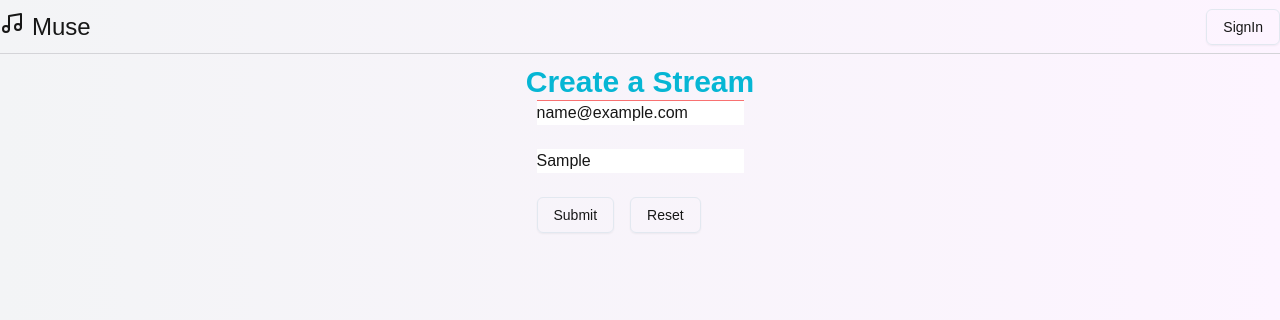
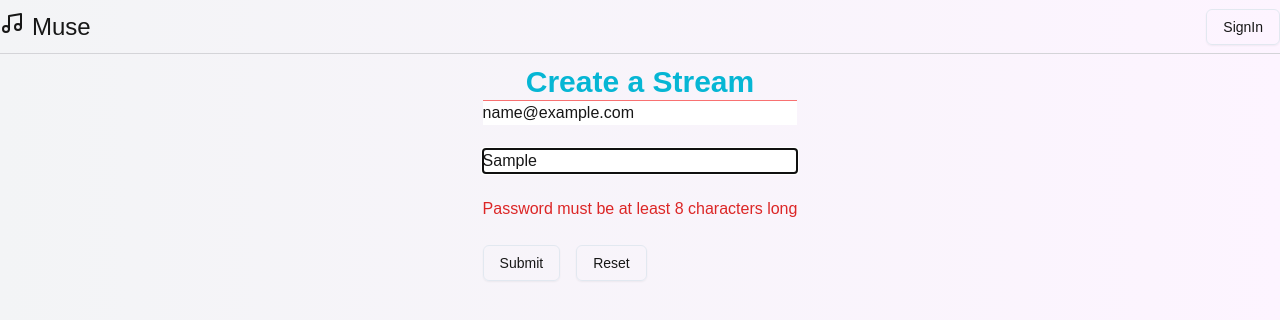
Before and after one commit to PRABHAT1SHUKLA/scheduler, a Next.js app: page /createStream in a window 1280 px wide. Both pictures are taken after typing "name@example.com", "Sample" into the empty fields and a click on the button "Submit". Shown: the top 320 px of the page. Built offline with nearby package versions, Linux system fonts and the light colour scheme; no server answers.

Commit message:
react-hook form validation and loading state using formstate object

```diff
--- a/app/createStream/page.tsx
+++ b/app/createStream/page.tsx
@@ -9,10 +9,14 @@ type FormFields = {
 
 export default function Create(){
 
-   const { register , handleSubmit} = useForm <FormFields>()
+   const { register , handleSubmit , formState: {errors,isSubmitting}} = useForm <FormFields>()
 
-   const onSubmit: SubmitHandler<FormFields> = (data) =>{
-    console.log(data)
+   const onSubmit: SubmitHandler<FormFields> = async(data) =>{
+
+    await new Promise((resolve) => setTimeout( resolve , 2000));
+    console.log(data);
+
+
    }
 
 
@@ -25,12 +29,35 @@ export default function Create(){
             <div className="text-3xl font-bold text-cyan-500"> Create a Stream</div>
 
             <form onSubmit={handleSubmit(onSubmit)} className="flex flex-col gap-y-6 border-s-violet-600">
-                <input {...register("email")} type="text" placeholder="email"/>
-                <input {...register("password")} type='text' placeholder="password"/>
+                <input {...register("email" ,{
+                    required: "Email is required",
+                    validate:(value) => {
+                        if(!value.includes("@")){
+                            return "Invalid email ,it must contain @"
+                        }
+                        return true;
+                    },
+                })} type="text" placeholder="email"/>
+
+                {errors.email && <div className="text-red-600">{errors.email.message}</div>}
+
+                <input {...register("password",{
+                    required:"Password is required",
+                    minLength:{
+                        value:8,
+                        message:"Password must be at least 8 characters long"
+
+                    }
+                })} type='text' placeholder="password"/>
+
+                {errors.password && <div className="text-red-600">{errors.password.message}</div>}
 
                 <div className="flex gap-x-4 items-center">
 
-                <Button variant={"outline"} type="submit"> Submit</Button>
+                <Button variant={"outline"} disabled={isSubmitting} type="submit">
+              {  isSubmitting? "Loading..." : "Submit"}
+
+                    </Button>
                 <Button variant={"outline"} type="reset"> Reset</Button>
 
                 </div>
```
